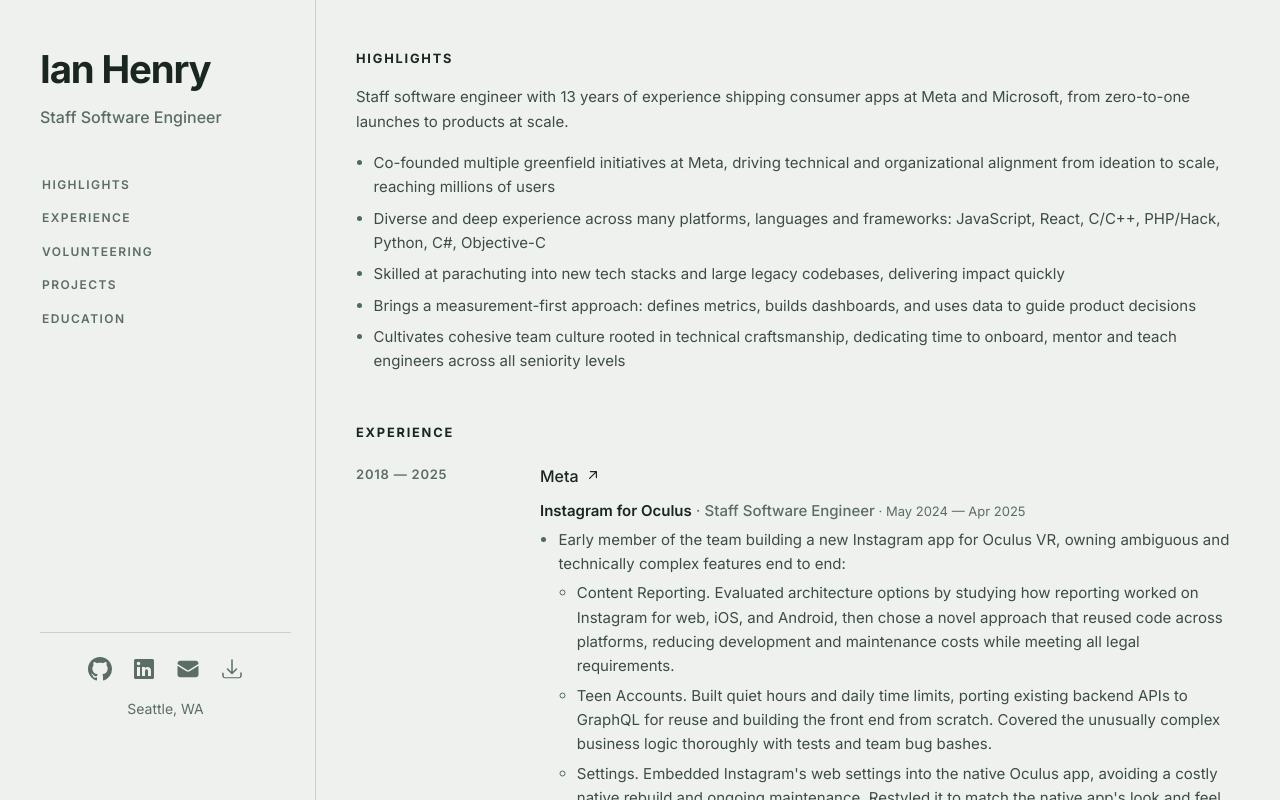
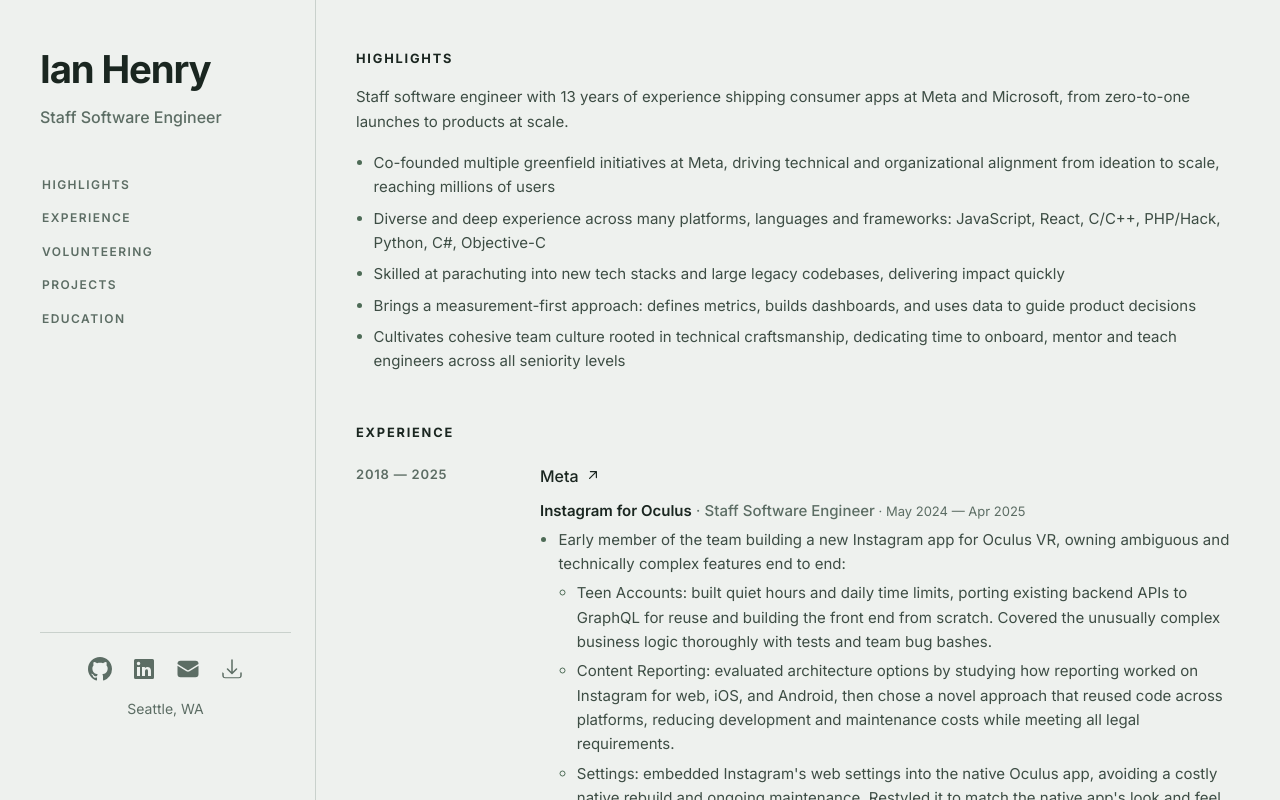
Before and after one commit to ianlhenry/portfolio-site, a React (Vite) app: page / in a window 1280 px wide. Built offline with nearby package versions, Linux system fonts and the light colour scheme.

Commit message:
More IGVR tweaks.

```diff
--- a/src/data/resumeData.ts
+++ b/src/data/resumeData.ts
@@ -58,14 +58,14 @@
           {
             text: "Early member of the team building a new Instagram app for Oculus VR, owning ambiguous and technically complex features end to end:",
             subBullets: [
-              "Content Reporting. Evaluated architecture options by studying how reporting worked on Instagram for web, iOS, and Android, then chose a novel approach that reused code across platforms, reducing development and maintenance costs while meeting all legal requirements.",
-              "Teen Accounts. Built quiet hours and daily time limits, porting existing backend APIs to GraphQL for reuse and building the front end from scratch. Covered the unusually complex business logic thoroughly with tests and team bug bashes.",
-              "Settings. Embedded Instagram's web settings into the native Oculus app, avoiding a costly native rebuild and ongoing maintenance. Restyled it to match the native app's look and feel, and made sure settings changes stayed in sync with the app.",
-              "Privacy Features. Delivered a complex set of legally required privacy features under strict deadlines. Identified and coordinated stakeholders across Instagram, gathered requirements, and built the implementations with no margin for error.",
+              "Teen Accounts: built quiet hours and daily time limits, porting existing backend APIs to GraphQL for reuse and building the front end from scratch. Covered the unusually complex business logic thoroughly with tests and team bug bashes.",
+              "Content Reporting: evaluated architecture options by studying how reporting worked on Instagram for web, iOS, and Android, then chose a novel approach that reused code across platforms, reducing development and maintenance costs while meeting all legal requirements.",
+              "Settings: embedded Instagram's web settings into the native Oculus app, avoiding a costly native rebuild and ongoing maintenance. Restyled it to match the native app's look and feel, and made sure settings changes stayed in sync with the app.",
+              "Privacy Features: delivered a complex set of legally required privacy features under strict deadlines. Identified and coordinated stakeholders across Instagram, gathered requirements, and built the implementations with no margin for error.",
             ]},
-          "UX Design. Drove UX design independently when designer bandwidth was limited, then partnered with the design team to iterate and implement final Figma specs pixel-perfect.",
-          "Logging and observability. Instrumented most core app functionality so we could track usage, reliability, and performance on dashboards, with alerting. Scaled the effort across the team by writing best-practice docs, building helper APIs, tracking telemetry tasks for new features, and giving tech talks.",
-          "Leadership. Tech lead for the core app surfaces team post-launch: managed roadmap, scoped feature work, collaborated with PM and design team, onboarded and mentored junior engineers.",
+          "UX Design: took on design independently when designer bandwidth was limited, then partnered with the design team to iterate and implement final Figma specs pixel-perfect.",
+          "Logging and Observability: instrumented most core app functionality so we could track usage, reliability, and performance on dashboards, with alerting. Scaled the effort across the team by writing best-practice docs, building helper APIs, tracking telemetry tasks for new features, and giving tech talks.",
+          "Leadership: tech lead for the core app surfaces team post-launch: managed roadmap, scoped feature work, collaborated with PM and design team, onboarded and mentored junior engineers.",
         ],
       },
       {
```
